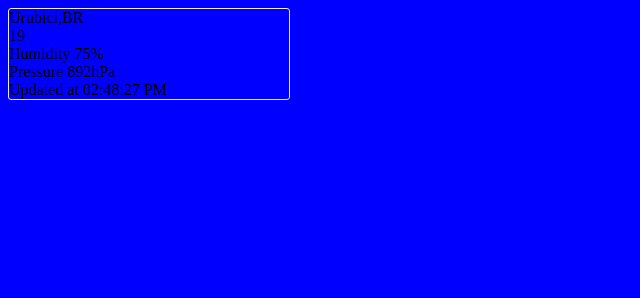
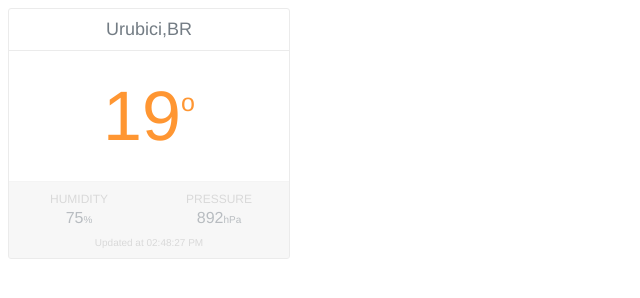
Before and after one commit to pleaobraga/weather-real-time, a React app: page /not-found in a window 1280 px wide. Shown: the whole page, without its empty margins (0-640 px from the left). Built offline with nearby package versions, Linux system fonts and the light colour scheme.

Commit message:
finished static weather-box

```diff
--- a/src/components/weather-box/WeatherBox.js
+++ b/src/components/weather-box/WeatherBox.js
@@ -9,18 +9,18 @@ const WeatherBox = props => {
                 Urubici,BR
             </div>
             <div className="weather-information" >
-                <div className="temperature" >
-                    19
+                <div className="temperature orange " >
+                    19<sup>o</sup>
                 </div>
                 <div className="detais-wrapper" >
                     <div className="info-wrapper" >
                         <div className="info-detail" >
-                            Humidity
-                            75%
+                            <span className="property" >Humidity</span>
+                            <span className="value" >75<span className="unity" >%</span></span>
                         </div>
                         <div className="info-detail" >
-                            Pressure
-                            892hPa
+                            <span className="property" >Pressure</span>
+                            <span className="value" >892<span className="unity" >hPa</span></span>
                         </div>
                     </div>
                     <div className="update-time" >
--- a/src/components/weather-box/weather-box.scss
+++ b/src/components/weather-box/weather-box.scss
@@ -2,4 +2,85 @@
     width: 280px;
     border: 1px solid #ebebeb;
     border-radius: 3px;
+
+    .location {
+        color: #737c84;
+        text-align: center;
+        border-bottom: 1px solid #ebebeb;
+        padding: 10px 0;
+        font-size: 18px;
+    }
+
+    .temperature {
+        color: #737c84;
+        display: flex;
+        justify-content: center;
+        font-size: 70px;
+        height: 130px;
+        align-items: center;
+
+        sup {
+            font-size: 25px;
+            bottom: 14px;
+            position: relative;
+
+        }
+
+        &.orange {
+            color: #ff9632;
+        }
+
+        &.blue {
+            color: #69a3ff;
+        }
+
+        &.red {
+            color: #ed1946;
+        }
+    }
+
+    .detais-wrapper {
+        border-top: 1px solid #ebebeb;
+        background: #f1f1f1;
+        opacity: 50%;
+
+        .info-wrapper {
+            display: flex;
+            justify-content: space-between;
+
+            .info-detail {
+                width: 50%;
+                display: flex;
+                flex-direction: column;
+                justify-content: center;
+                align-items: center;
+                padding: 10px 0;
+
+                .property{
+                    color: #b4b4b4;
+                    text-transform: uppercase;
+                    font-size: 12px;
+                    margin-bottom: 3px;
+                }
+
+                .value {
+                    color: #737c84;
+                }
+
+                .unity {
+                    font-size: 10px;
+                }
+
+            }
+        }
+
+        .update-time {
+            text-align: center;
+            color: #b4b4b4;
+            font-size: 10px;
+            padding-bottom: 10px;
+        }
+
+    }
+
 }
--- a/src/test.scss
+++ b/src/test.scss
@@ -1,3 +1,3 @@
-body{
-    background: blue;
+* {
+    font-family: Helvetica, Arial, sans-serif;
 }
```
